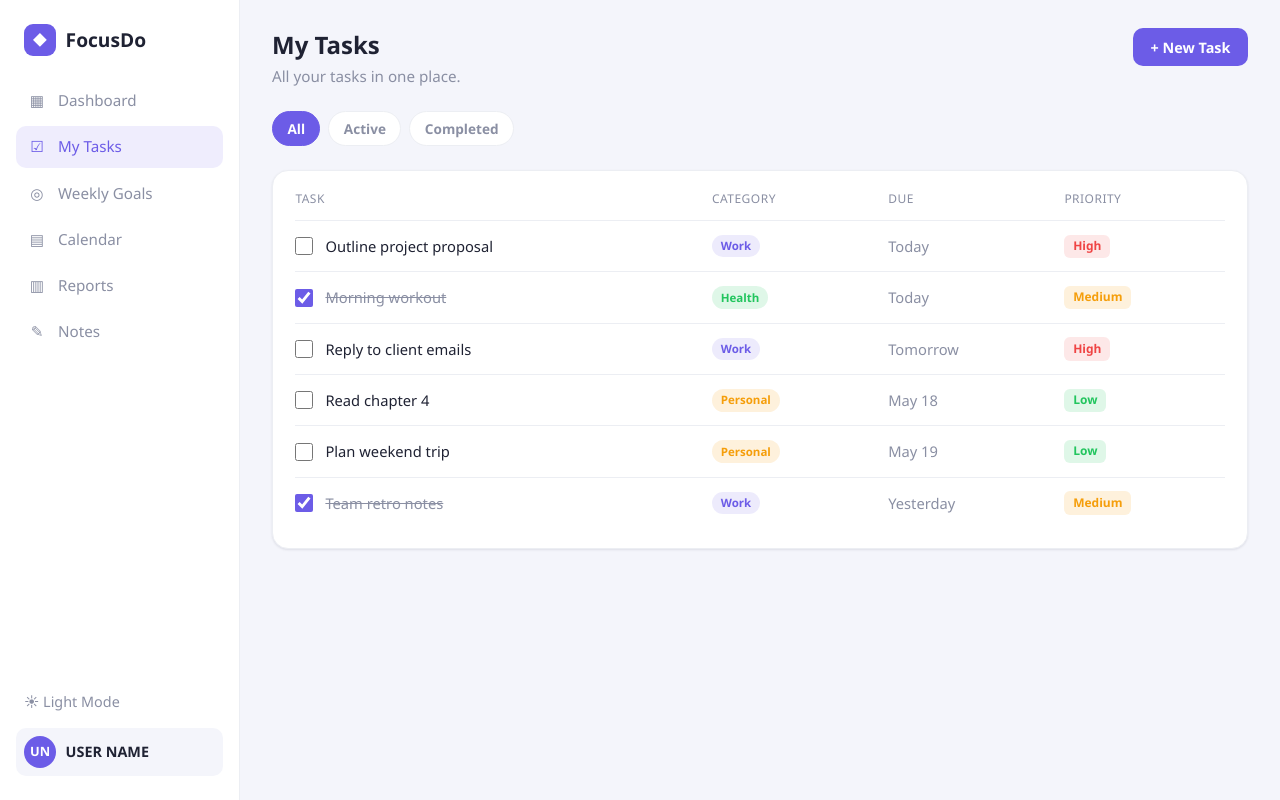
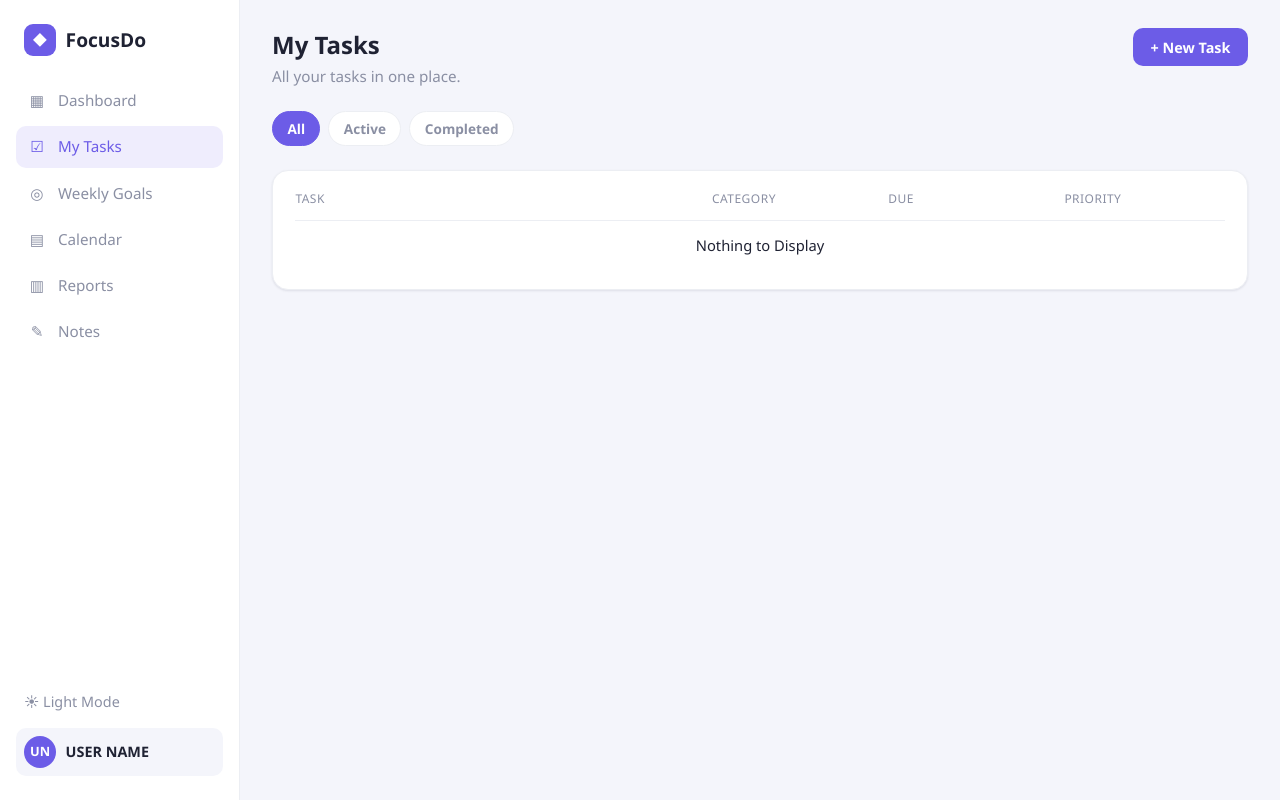
Before and after one commit to serdeljac/TaskListApp, a React (Vite) app: page /tasks in a window 1280 px wide. Built offline with nearby package versions, Linux system fonts and the light colour scheme.

Commit message:
Working on new task function

```diff
--- a/src/pages/MyTasks.tsx
+++ b/src/pages/MyTasks.tsx
@@ -1,5 +1,6 @@
 import PageHeader from '../components/PageHeader'
 import type { TaskTypes } from '../types/types'
+import { useState, useEffect, type ReactNode } from 'react'
 
 const FILTERS = ['All', 'Active', 'Completed']
 
@@ -11,22 +12,21 @@ interface TaskRow extends TaskTypes {
 
 //This is just a substitute
 const TASK_LIST: TaskRow[] = [
-    { id: 't1', text: 'Outline project proposal', done: false, tag: 'work', due: 'Today', priority: 'High' },
-    { id: 't2', text: 'Morning workout', done: true, tag: 'health', due: 'Today', priority: 'Medium' },
-    { id: 't3', text: 'Reply to client emails', done: false, tag: 'work', due: 'Tomorrow', priority: 'High' },
-    { id: 't4', text: 'Read chapter 4', done: false, tag: 'personal', due: 'May 18', priority: 'Low' },
-    { id: 't5', text: 'Plan weekend trip', done: false, tag: 'personal', due: 'May 19', priority: 'Low' },
-    { id: 't6', text: 'Team retro notes', done: true, tag: 'work', due: 'Yesterday', priority: 'Medium' },
+    // { id: 't1', text: 'Outline project proposal', done: false, tag: 'work', due: 'Today', priority: 'High' },
+    // { id: 't2', text: 'Morning workout', done: true, tag: 'health', due: 'Today', priority: 'Medium' },
+    // { id: 't3', text: 'Reply to client emails', done: false, tag: 'work', due: 'Tomorrow', priority: 'High' },
+    // { id: 't4', text: 'Read chapter 4', done: false, tag: 'personal', due: 'May 18', priority: 'Low' },
+    // { id: 't5', text: 'Plan weekend trip', done: false, tag: 'personal', due: 'May 19', priority: 'Low' },
+    // { id: 't6', text: 'Team retro notes', done: true, tag: 'work', due: 'Yesterday', priority: 'Medium' },
 ]
 
-function MyTasks() {
+export const Header = () => {
     return (
         <>
             <PageHeader
                 title="My Tasks"
                 subtitle="All your tasks in one place."
-            actionLabel="+ New Task"
-        />
+                actionLabel="+ New Task"/>
 
             <div className="filter-bar">
                 {FILTERS.map((f, i) => (
@@ -36,6 +36,16 @@ function MyTasks() {
                 ))}
             </div>
 
+        </>
+    )
+}
+
+export const TaskTable = () => {
+    const blankList = <li className="task-table__row noTasks">Nothing to Display</li>
+    const resultsHTML: ReactNode = TASK_LIST.length === 0 ? blankList : getList()
+
+    return (
+        <>
             <article className="card">
                 <ul className="task-table">
                 <li className="task-table__head">
@@ -44,7 +54,16 @@ function MyTasks() {
                     <span>Due</span>
                     <span>Priority</span>
                 </li>
+                {resultsHTML}
+                </ul>
+            </article>
+        </>
+    )
+}
 
+function getList() {
+    return (
+        <>
             {TASK_LIST.map((o) => (
                         <li className={`task-table__row ${o.done ? 'task-table__row--done' : ''}`} key={o.id}>
                 <span className="task-table__cell task-table__cell--main">
@@ -60,10 +79,19 @@ function MyTasks() {
                 </span>
                 </li>
             ))}
-            </ul>
-        </article>
         </>
     )
 }
 
-export default MyTasks
+
+
+function Assembly() {
+    return (
+        <>
+            <Header />
+            <TaskTable />
+        </>
+    )
+}
+
+export default Assembly
--- a/src/styles/_pages.scss
+++ b/src/styles/_pages.scss
@@ -58,6 +58,11 @@
         grid-template-columns: 2.5fr 1fr 1fr 1fr;
         align-items: center;
         gap: 1rem;
+
+        &.noTasks {
+            display: block;
+            text-align: center;
+        }
     }
 
     &__head {
```
Lines whose indentation alone changed are shown as unchanged.
